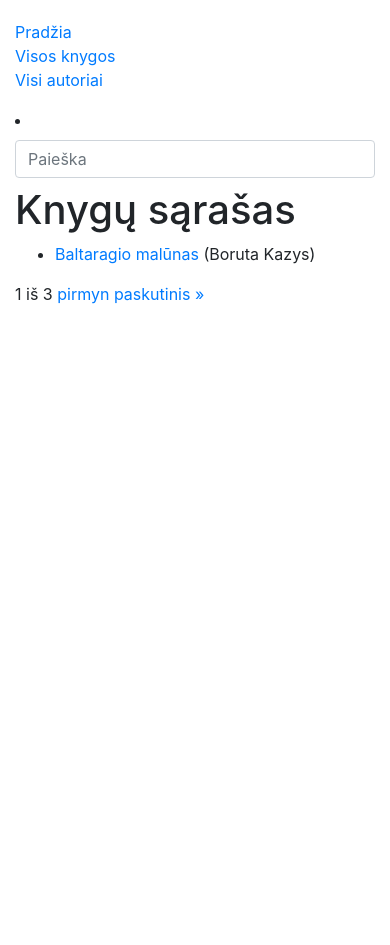
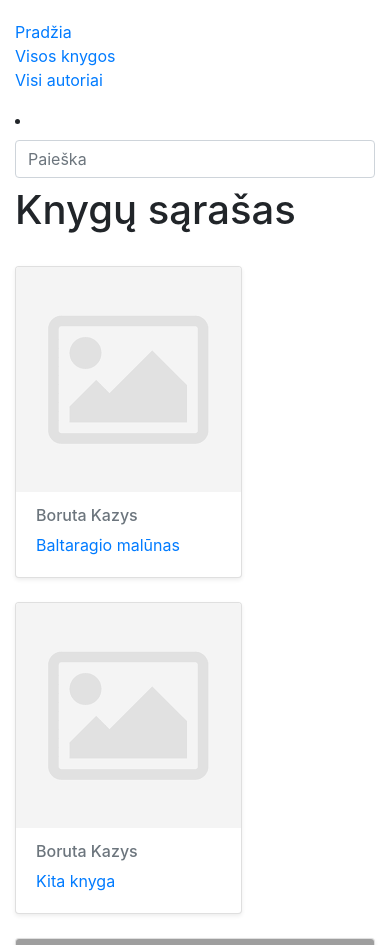
Before and after one commit to DonatasNoreika/biblioteka3, a Django app: page /library/books/ in a window 390 px wide. Shown: the top 945 px of the page. Before the commit the page ends 304 px from the top, so only its background shows below. Run offline with Django 3.2, Linux system fonts and the light colour scheme; data comes from the database, SQL or seed files in the repository; both versions use the stored data as it was after the commit; some libraries are stand-ins or nearby versions; grey boxes are pictures that could not be loaded.

Commit message:
nuotraukos

```diff
--- a/mysite/library/models.py
+++ b/mysite/library/models.py
@@ -24,6 +24,7 @@ class Book(models.Model):
     isbn = models.CharField('ISBN', max_length=13,
                             help_text='13 Simbolių <a href="https://www.isbn-international.org/content/what-isbn">ISBN kodas</a>')
     genre = models.ManyToManyField(Genre, help_text='Išrinkite žanrą(us) šiai knygai')
+    cover = models.ImageField('Viršelis', upload_to='covers', null=True)
 
     def __str__(self):
         return self.title
--- a/mysite/library/templates/book_list.html
+++ b/mysite/library/templates/book_list.html
@@ -1,15 +1,26 @@
 {% extends "base.html" %}
 
 {% block content %}
-  <h1>Knygų sąrašas</h1>
+ {% load static %}
+    <h1>Knygų sąrašas</h1></br>
     {% if book_list %}
-  <ul>
+    <div class="row">
       {% for book in book_list %}
-      <li>
-        <a href="{{ book.id }}">{{ book.title }}</a> ({{book.author}})
-      </li>
+        <div class="col-md-4 d-flex align-items-stretch">
+          <div class="card mb-4 shadow-sm">
+            {% if book.cover %}
+              <img src="{{ book.cover.url }}" class="card-img-top" alt="...">
+            {% else %}
+              <img src="{% static 'img/no-image.png' %}" class="card-img-top">
+            {% endif %}
+            <div class="card-body">
+              <h6 class="card-subtitle mb-2 text-muted">{{ book.author }}</h6>
+              <p class="card-text"><a href="{{ book.id }}">{{ book.title }}</a></p>
+            </div>
+          </div>
+        </div>
       {% endfor %}
-  </ul>
+    </div>
     {% else %}
       <p>Bibliotekoje knygų nėra.</p>
     {% endif %}
--- a/mysite/library/views.py
+++ b/mysite/library/views.py
@@ -47,7 +47,7 @@ def author(request, author_id):
 class BookListView(generic.ListView):
     model = Book
     template_name = 'book_list.html'
-    paginate_by = 1
+    paginate_by = 5
 
 
 class BookDetailView(generic.DetailView):
--- a/mysite/mysite/settings.py
+++ b/mysite/mysite/settings.py
@@ -125,3 +125,9 @@ STATIC_URL = '/static/'
 # https://docs.djangoproject.com/en/3.2/ref/settings/#default-auto-field
 
 DEFAULT_AUTO_FIELD = 'django.db.models.BigAutoField'
+
+# media folder settings
+MEDIA_ROOT = os.path.join(BASE_DIR, 'library/media')
+
+MEDIA_URL = '/media/'
+# print(MEDIA_ROOT) - nevenkite padebuginti, bus lengviau nepasiklysti django filesystem džiunglėse
--- a/mysite/mysite/urls.py
+++ b/mysite/mysite/urls.py
@@ -23,4 +23,5 @@ urlpatterns = [
     path('library/', include('library.urls')),
     path('admin/', admin.site.urls),
     path('', RedirectView.as_view(url='library/', permanent=True)),
-] + static(settings.STATIC_URL, document_root=settings.STATIC_ROOT)
+] + (static(settings.STATIC_URL, document_root=settings.STATIC_ROOT) +
+    static(settings.MEDIA_URL, document_root=settings.MEDIA_ROOT))
```
Also changed, not shown: mysite/library/templates/book_detail.html (+7 -0 lines), mysite/db.sqlite3, mysite/library/static/img/no-image.png (added). Lines whose indentation alone changed are shown as unchanged.
